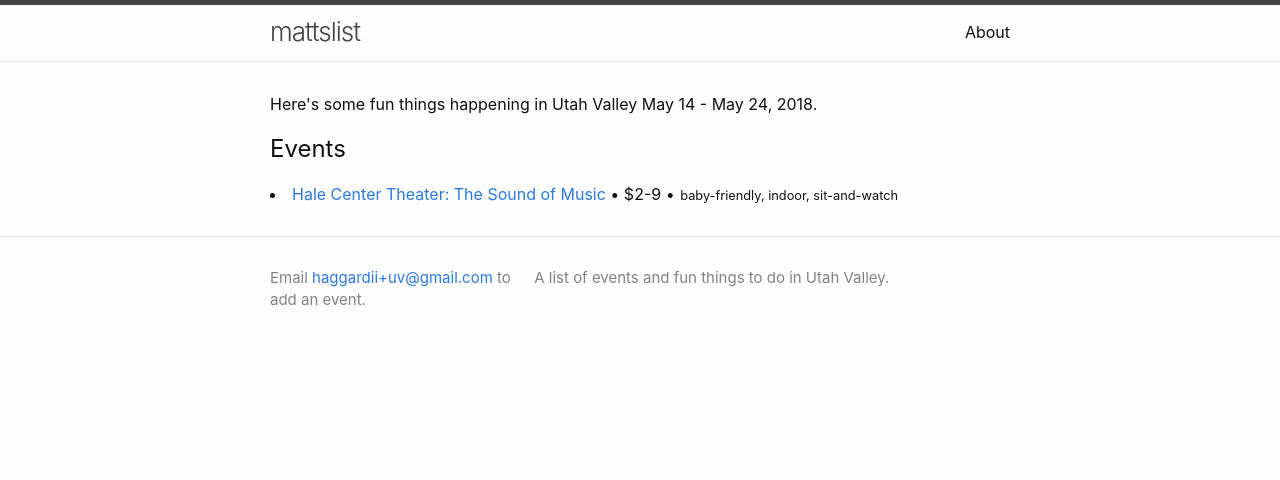
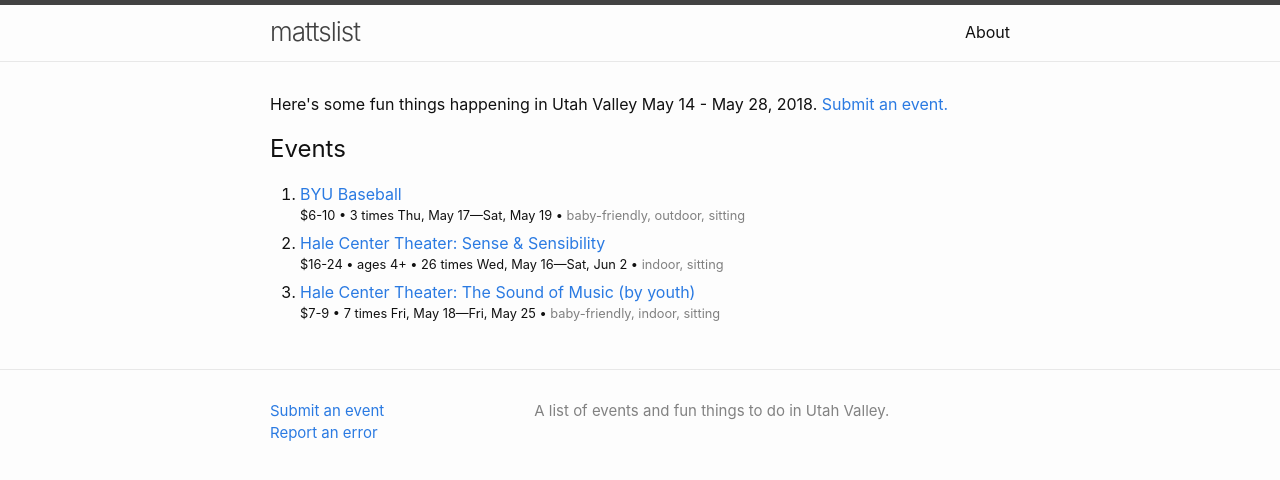
Before and after one commit to iffy/utahvalley, a Jekyll site: the page built from index.md, in a window 1280 px wide. Shown: the top 480 px of the page. Built offline with Jekyll 4.4.1, drawn with Linux system fonts in a browser that asks for light colours; some of the changed lines change nothing that is shown.

Commit message:
Add some more events

```diff
--- a/_data/events.yml
+++ b/_data/events.yml
@@ -1,10 +1,50 @@
-- name: "Hale Center Theater: The Sound of Music"
-  description: All children's cast
+# - name:
+#   url:
+#   price: free / [1,2]
+#   when:
+#   tags:
+#     - indoor
+#     - outdoor
+#     - baby-friendly
+#     - sitting
+#     - active
+- name: Provo Farmer's Market
+  url: http://www.provofarmersmarket.com/
+  price: varies
+  when:
+  tags:
+    - outdoor
+    - baby-friendly
+    - active
+  when:
+    - 2018-06-02
+    - 2018-06-09
+    - 2018-06-16
+    - 2018-06-23
+    - 2018-06-30
+    - 2018-07-07
+    - 2018-07-14
+    - 2018-07-21
+    - 2018-07-28
+    - 2018-08-04
+    - 2018-08-11
+    - 2018-08-18
+    - 2018-08-25
+    - 2018-09-01
+    - 2018-09-08
+    - 2018-09-15
+    - 2018-09-22
+    - 2018-09-29
+    - 2018-10-06
+    - 2018-10-13
+    - 2018-10-20
+    - 2018-10-27
+- name: "Hale Center Theater: The Sound of Music (by youth)"
   tags:
     - indoor
     - baby-friendly
-    - sit-and-watch
-  price: [2, 9]
+    - sitting
+  price: [7, 9]
   url: http://webticketing.haletheater.org/showdates.php?s_id=463
   when:
     - 2018-05-18
@@ -14,11 +54,168 @@
     - 2018-05-23
     - 2018-05-24
     - 2018-05-25
-- name: Halloween Party
-  description: Something
+- name: "Hale Center Theater: Aladdin Jr. (by youth)"
+  url: http://webticketing.haletheater.org/showdates.php?s_id=464
+  price: [5, 9]
+  tags:
+    - indoor
+    - baby-friendly
+    - sitting
+  when:
+    - 2018-07-23
+    - 2018-07-24
+    - 2018-07-25
+    - 2018-07-26
+    - 2018-07-27
+    - 2018-07-30
+    - 2018-07-31
+    - 2018-08-01
+    - 2018-08-02
+    - 2018-08-03
+- name: "Hale Center Theater: The Velveteen Rabbit (by youth)"
+  url: http://webticketing.haletheater.org/showdates.php?s_id=465
+  price: [5,9]
+  tags:
+    - indoor
+    - baby-friendly
+    - sitting
+  when:
+    - 2018-10-22
+    - 2018-10-26
+    - 2018-10-29
+    - 2018-11-02
+    - 2018-11-05
+    - 2018-11-09
+- name: "Hale Center Theater: A Christmas Carol - Youth Edition"
+  url: http://webticketing.haletheater.org/showdates.php?s_id=466
+  price: [7,9]
+  tags:
+    - indoor
+    - baby-friendly
+    - sitting
+  when:
+    - 2018-11-28
+    - 2018-11-29
+    - 2018-11-30
+    - 2018-12-01
+- name: BYU Baseball
+  url: https://byucougars.com/schedule/baseball/2018
+  price: [6,10]
   tags:
     - outdoor
-  price: free
-  url: http://www.google.com
+    - baby-friendly
+    - sitting
   when:
-    - 2017-10-31
+    - 2018-05-17
+    - 2018-05-18
+    - 2018-05-19
+- name: "Hale Center Theater: Sense & Sensibility"
+  url: http://webticketing.haletheater.org/showdates.php?s_id=455
+  price: [16, 24]
+  minage: 4
+  tags:
+    - indoor
+    - sitting
+  when:
+    - 2018-05-16
+    - 2018-05-17
+    - 2018-05-18
+    - 2018-05-19
+    - 2018-05-19
+    - 2018-05-21
+    - 2018-05-22
+    - 2018-05-23
+    - 2018-05-24
+    - 2018-05-25
+    - 2018-05-26
+    - 2018-05-26
+    - 2018-05-26
+    - 2018-05-28
+    - 2018-05-28
+    - 2018-05-29
+    - 2018-05-29
+    - 2018-05-30
+    - 2018-05-30
+    - 2018-05-31
+    - 2018-05-31
+    - 2018-06-01
+    - 2018-06-01
+    - 2018-06-02
+    - 2018-06-02
+    - 2018-06-02
+- name: "Hale Center Theater: Annie"
+  url: http://webticketing.haletheater.org/showdates.php?s_id=456
+  price: [14, 24]
+  minage: 4
+  tags:
+    - indoor
+    - sitting
+  when:
+    - 2018-06-11
+    - 2018-06-12
+    - 2018-06-13
+    - 2018-06-14
+    - 2018-06-15
+    - 2018-06-16
+    - 2018-06-16
+    - 2018-06-18
+    - 2018-06-19
+    - 2018-06-20
+    - 2018-06-21
+    - 2018-06-22
+    - 2018-06-23
+    - 2018-06-23
+    - 2018-06-25
+    - 2018-06-26
+    - 2018-06-27
+    - 2018-06-28
+    - 2018-06-29
+    - 2018-06-30
+    - 2018-06-30
+    - 2018-07-02
+    - 2018-07-03
+    - 2018-07-05
+    - 2018-07-06
+    - 2018-07-07
+    - 2018-07-07
+    - 2018-07-07
+    - 2018-07-09
+    - 2018-07-10
+    - 2018-07-11
+    - 2018-07-12
+    - 2018-07-13
+    - 2018-07-14
+    - 2018-07-14
+    - 2018-07-14
+    - 2018-07-16
+    - 2018-07-17
+    - 2018-07-18
+    - 2018-07-19
+    - 2018-07-20
+    - 2018-07-21
+    - 2018-07-21
+    - 2018-07-21
+    - 2018-07-23
+    - 2018-07-24
+    - 2018-07-25
+    - 2018-07-26
+    - 2018-07-27
+    - 2018-07-28
+    - 2018-07-28
+    - 2018-07-28
+    - 2018-07-30
+    - 2018-07-31
+    - 2018-08-01
+    - 2018-08-02
+    - 2018-08-03
+    - 2018-08-04
+    - 2018-08-04
+    - 2018-08-04
+    - 2018-08-06
+    - 2018-08-07
+    - 2018-08-08
+    - 2018-08-09
+    - 2018-08-10
+    - 2018-08-11
+    - 2018-08-11
+    - 2018-08-11
--- a/_includes/footer.html
+++ b/_includes/footer.html
@@ -10,8 +10,10 @@
         <ul class="contact-list">
           <li class="p-name">
             </li>
+
+            <li><a href="https://docs.google.com/forms/d/e/1FAIpQLSeNumgYsAbknX4dhEWg9jLnD_2MGjO8EIEYab1fGCmVhoMjhQ/viewform?usp=sf_link">Submit an event</a></li>
             {%- if site.email -%}
-            <li>Email <a class="u-email" href="mailto:{{ site.email }}">{{ site.email }}</a> to add an event.</li>
+            <li><a href="mailto:haggardii+uv@gmail.com">Report an error</a></li>
             {%- endif -%}
         </ul>
       </div>
--- a/_layouts/home.html
+++ b/_layouts/home.html
@@ -8,14 +8,16 @@ layout: default
   {%- endif -%}
 
   {% assign start = "2018-05-14" | date: "%s" | plus: 0 %}
-  {% assign end = start | plus: 864000 %}
+  {% assign end = start | plus: 1209600 %}
 
   <p>
-    Here's some fun things happening in Utah Valley {{ start | date: "%b %-d" }} - {{ end | date: "%b %-d, %Y" }}.
+    Here's some fun things happening in Utah Valley {{ start | date: "%b %-d" }} - {{ end | date: "%b %-d, %Y" }}.  <a href="https://docs.google.com/forms/d/e/1FAIpQLSeNumgYsAbknX4dhEWg9jLnD_2MGjO8EIEYab1fGCmVhoMjhQ/viewform?usp=sf_link">Submit an event.</a>
   </p>
 
   <h2>Events</h2>
-  {% for event in site.data.events %}
+  <ol>
+  {% assign sorted_events = site.data.events | sort: 'name' %}
+  {% for event in sorted_events %}
     {% assign show = false %}
     {% for when in event.when %}
       {% assign ts = when | date: "%s" | plus: 0 %}
@@ -23,28 +25,47 @@ layout: default
         {% assign show = true %}
       {% endif %}
     {% endfor %}
-    {% if show %}
-      <li>
+
+    {%- if show %}
+      <li class="listing" data-dates="{{ event.when | join: ' ' }}">
         {% if event.url %}
           <a href="{{ event.url }}" target="_blank">{{ event.name }}</a>
         {% else %}
           {{ event.name }}
         {% endif %}
+        <div class="second-line">
           {% if event.price == 'free' %}
-          &bull; FREE
+            FREE
           {% elsif event.price %}
             {% if event.price.first %}
-          &bull; ${{ event.price.first }}-{{ event.price.last }}
+            ${{ event.price.first }}-{{ event.price.last }}
             {% else %}
-          &bull; ${{ event.price }}
+            ${{ event.price }}
             {% endif %}
           {% endif %}
+
+          {% if event.minage %}
+            &bull;
+            ages {{ event.minage }}+
+          {% endif %}
+
+          &bull;
+          {% assign num_events = event.when | size %}
+          {% if num_events == 1 %}
+            <span class="date">{{ event.when.first | date: "%a, %b %-d" }}</span>
+          {% elsif num_events == 2 %}
+            <span class="date">{{ event.when.first | date: "%a, %b %-d" }} and {{ event.when.last | date: "%a, %b %-d" }}</span>
+          {% else %}
+            <span class="date">{{ num_events }} times {{ event.when.first | date: "%a, %b %-d" }}&mdash;{{ event.when.last | date: "%a, %b %-d"}}</span>
+          {% endif %}
+
           {% if event.tags %}
             &bull;
             <span class="tags">{{ event.tags | sort | join: ', ' }}</span>
           {% endif %}
+        </div>
       </li>
     {% endif %}
   {% endfor %}
-
+  </ol>
 </div>
--- a/_sass/minima/_layout.scss
+++ b/_sass/minima/_layout.scss
@@ -1,9 +1,17 @@
 /**
  * My stuff
  */
+
 .tags {
-  display: inline-block;
-  margin: 0 1px;
+  color: grey;
+}
+li {
+  line-spacing: 1rem;
+}
+.listing {
+  margin-bottom: 6px;
+}
+.listing .second-line {
   font-size: 80%;
 }
 
```
Lines whose indentation alone changed are shown as unchanged.
